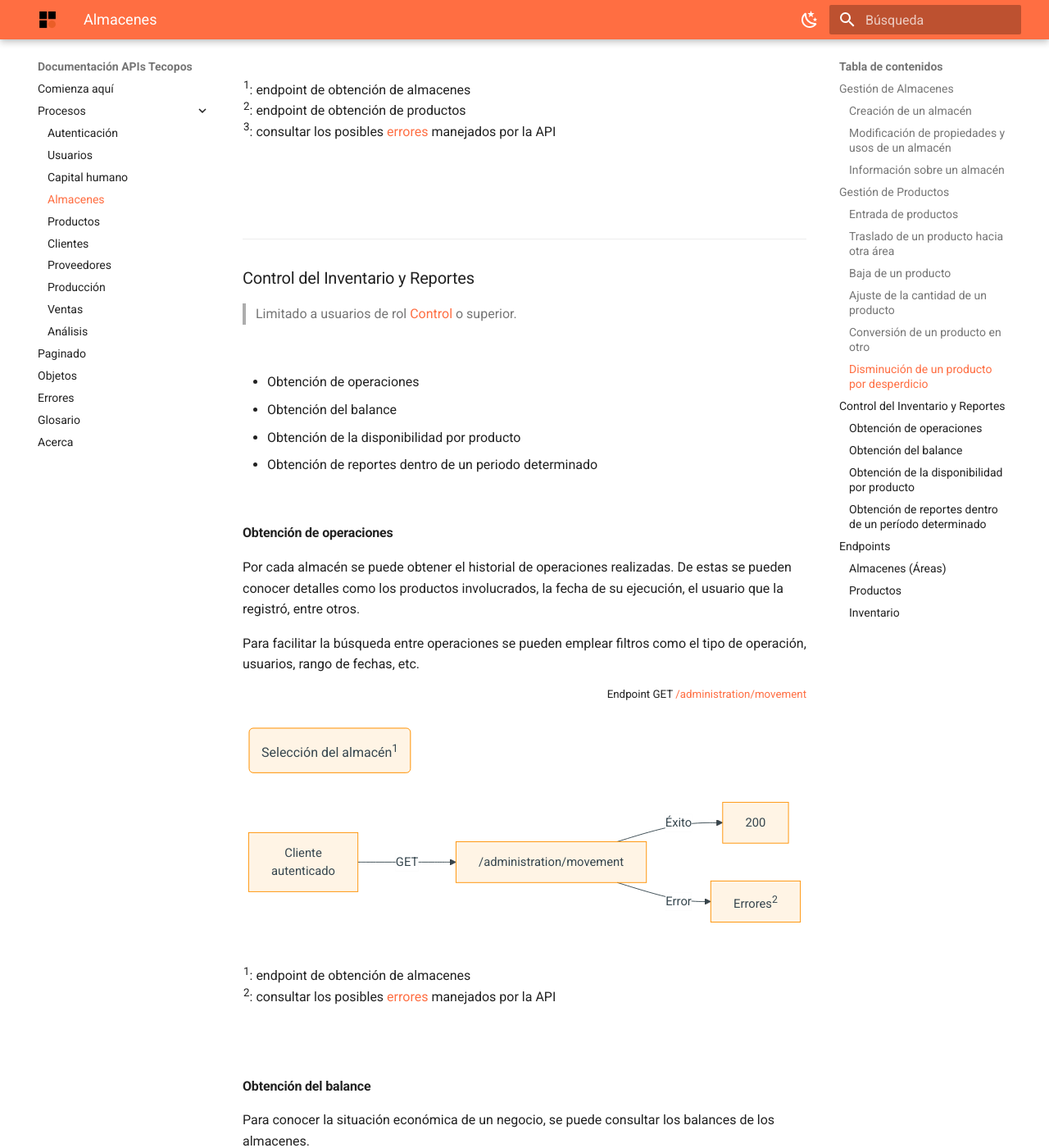
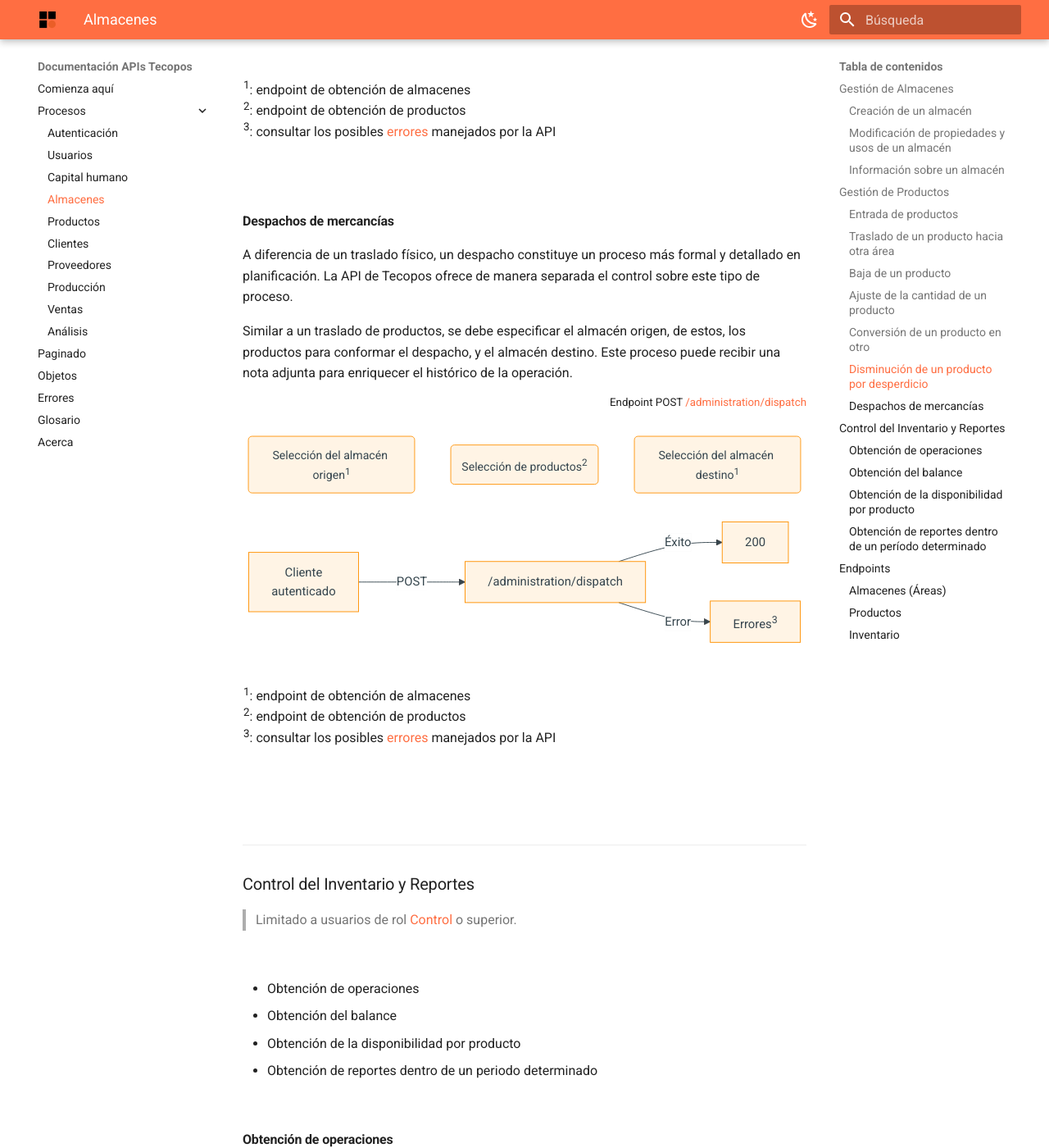
Before and after one commit to pedroifgonzalez/tecopos_api_doc, an MkDocs documentation site: the page built from docs/procesos/almacenes.md, in a window 1280 px wide and 1400 px high, scrolled down 6344 px. Shown: the whole window at 82% size. Built offline with MkDocs 1.6.1 and Material for MkDocs 9.7.7, drawn with Linux system fonts in a browser that asks for light colours; some of the changed text lies outside the part shown.

Commit message:
feat: add more content

````diff
--- a/docs/procesos/almacenes.md
+++ b/docs/procesos/almacenes.md
@@ -275,6 +275,33 @@
 
 </br>
 </br>
+#### Despachos de mercancías
+
+A diferencia de un traslado físico, un despacho constituye un proceso más formal y detallado en planificación. La API de Tecopos ofrece de manera separada el control sobre este tipo de proceso.
+
+Similar a un traslado de productos, se debe especificar el almacén origen, de estos, los productos para conformar el despacho, y el almacén destino. Este proceso puede recibir una nota adjunta para enriquecer el histórico de la operación.
+
+<div style="text-align: right"><sup>Endpoint POST <a href="#traslado-productos">/administration/dispatch</a></sup></div>
+```mermaid
+flowchart TD
+   id1(Selección del almacén origen<sup>1</sup>)
+   id2(Selección de productos<sup>2</sup>)
+   id3(Selección del almacén destino<sup>1</sup>)
+```
+```mermaid
+flowchart LR
+   A[Cliente
+	autenticado] -- POST ---> B[ /administration/dispatch]
+	B -- Éxito --> C[200]
+	B -- Error --> D[Errores<sup>3</sup>]
+```
+</br>
+<sup>1</sup>: endpoint de obtención de almacenes </br>
+<sup>2</sup>: endpoint de obtención de productos </br>
+<sup>3</sup>: consultar los posibles [errores](../errores.md) manejados por la API
+
+</br>
+</br>
 </br>
 
 ---
@@ -413,13 +440,15 @@
 | ---- | ---- | ---- | ---- | ---- |
 | Obtención de productos | GET | /administration/product | Filtros comunes de [paginado](../paginado.md) | [Paginado](../paginado.md) de Objeto [*findAllProducts*](#producto) |
 | Obtención de productos por área | GET | /administration/product/area/\*areaId\* | [*areaId*](#parametros) |  |
+| Obtención de los despachos | GET | /administration/dispatch | Filtros comunes de [paginado](../paginado.md) </br></br>  | Objeto [*findAllDispatches*]() |
 | Creación de un nuevo producto | POST | /administration/product | Objeto [*newProduct*](#newProduct) |  |
 | <bold id="entrada-productos">Entrada de productos</bold> | POST | /administration/movement/bulk/entry | Objeto [*bulkEntryStockProduct*]() |  |
 | <bold id="traslado-productos">Traslado de productos hacia otra área</bold> | POST | /administration/movement/bulk/move | Objeto [bulkMoveStockProduct]() |  |
-| Baja de un producto | POST | /administration/movement/bulk/out | Objeto [*bulkOutStockProduct*]()  |  |
+| Baja de un producto | POST | /administration/movement/bulk/out | Objeto [*bulkOutStockProduct*]() |  |
 | Ajuste de la cantidad de un producto | POST | /administration/movement/bulk/adjust | Objeto [*bulkAdjustStockProduct*]() |  |
-| Conversión de un producto en otro | POST | /administration/movement/bulk/transformation | Objeto [*bulkTransformStockProduct*]()    |  |
+| Conversión de un producto en otro | POST | /administration/movement/bulk/transformation | Objeto [*bulkTransformStockProduct*]() |  |
 | Disminución de producto por desperdicio | POST | /administration/movement/bulk/waste | Objeto [*bulkWasteStockProduct*]() |  |
+| Despachos de mercancías | POST | /administration/dispatch | Objeto [*newDispatch*]() |  |
 
 <bold id="parametros">Parámetros url:</bold>
 
````
Also changed, not shown: docs/errores.md (+1 -0 lines).
